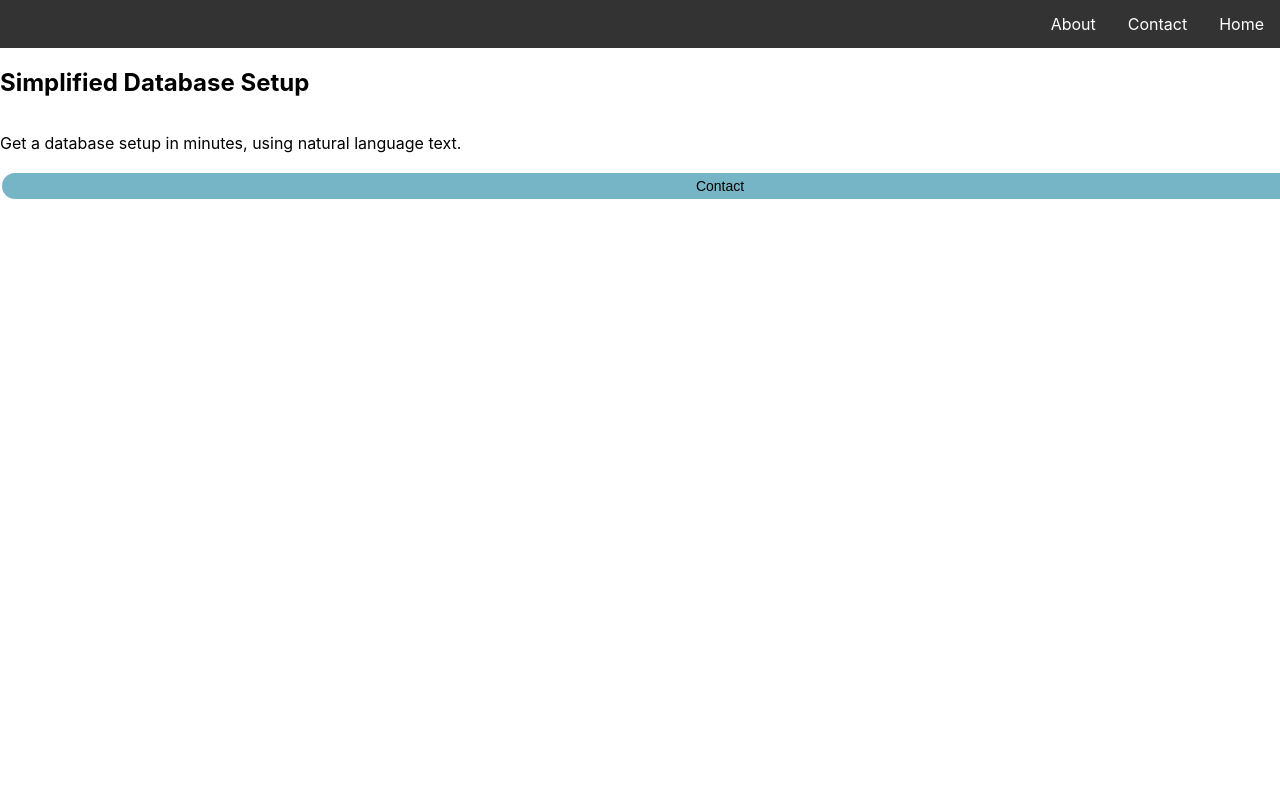
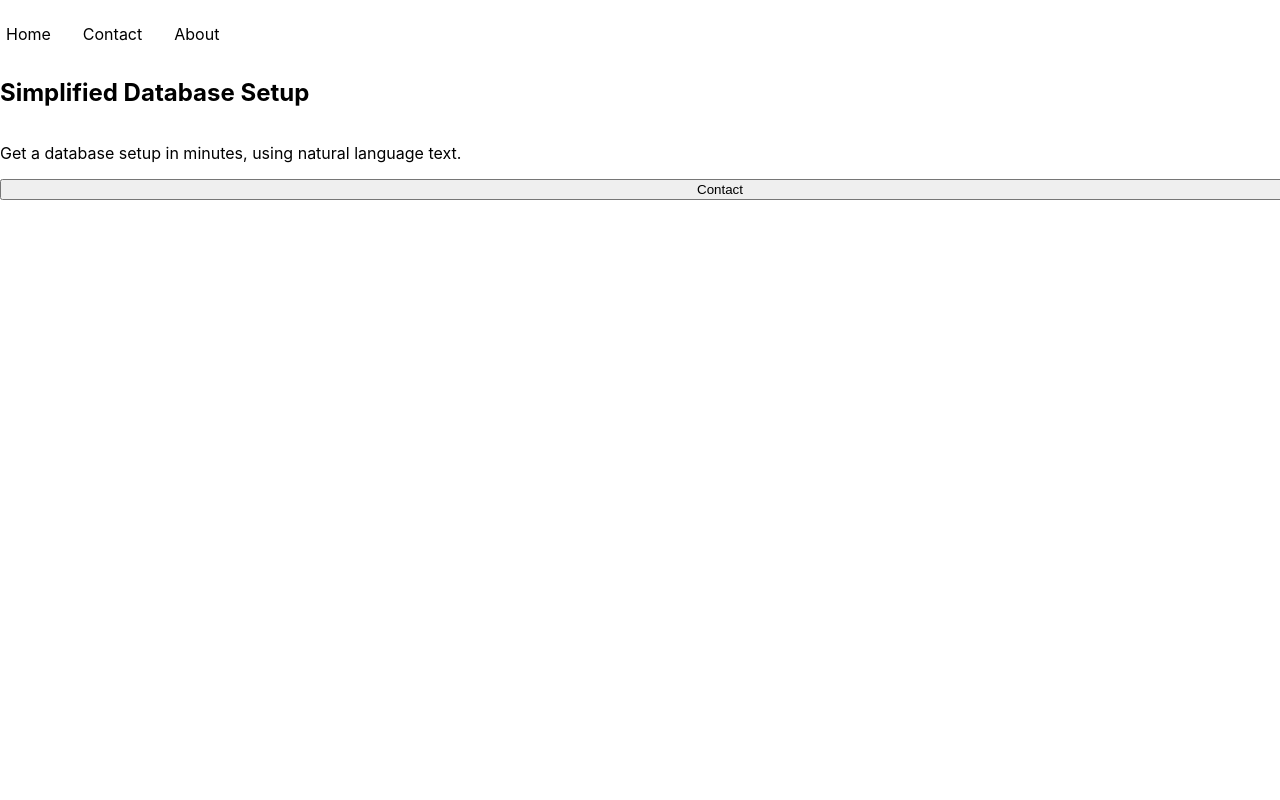
Before and after one commit to FIex-Labs/crispy-guacamole, a React (Create React App) app in the folder my-app/: page / in a window 1280 px wide. Shown: the top 800 px of the page. Built offline with nearby package versions, Linux system fonts and the light colour scheme.

Commit message:
Misc styling changes

```diff
--- a/my-app/src/Styles/NavBar.css
+++ b/my-app/src/Styles/NavBar.css
@@ -1,19 +1,23 @@
 ul {
   list-style-type: none;
-  margin: 0;
+  margin: 10px 0px 0px -10px;
   padding: 0;
   overflow: hidden;
-  background-color: #333;
+  background-color: #ffffff;
+  align-content: start;
+  justify-self: start;
 }
 
 li {
-  float: right;
+  float: left;
 }
 
 li a {
   display: block;
-  color: white;
+  color: black;
   text-align: center;
   padding: 14px 16px;
   text-decoration: none;
+  font-family: "Inter";
+  font-style: normal;
 }
--- a/my-app/src/Styles/PillButton.css
+++ b/my-app/src/Styles/PillButton.css
@@ -1,4 +1,5 @@
-button.pill_button {
+button.pill {
+  font-family: "Inter";
   border: none;
   color: black;
   padding: 5px 15px;
@@ -8,10 +9,10 @@ button.pill_button {
   font-size: var(--button-text);
   margin: 4px 2px;
   cursor: pointer;
-  background: var(--accent-color);
   dislay: flex;
   border-radius: 30px;
 }
-button.pill_button:hover {
+
+button.pill:hover {
   opacity: 0.8;
 }
```
